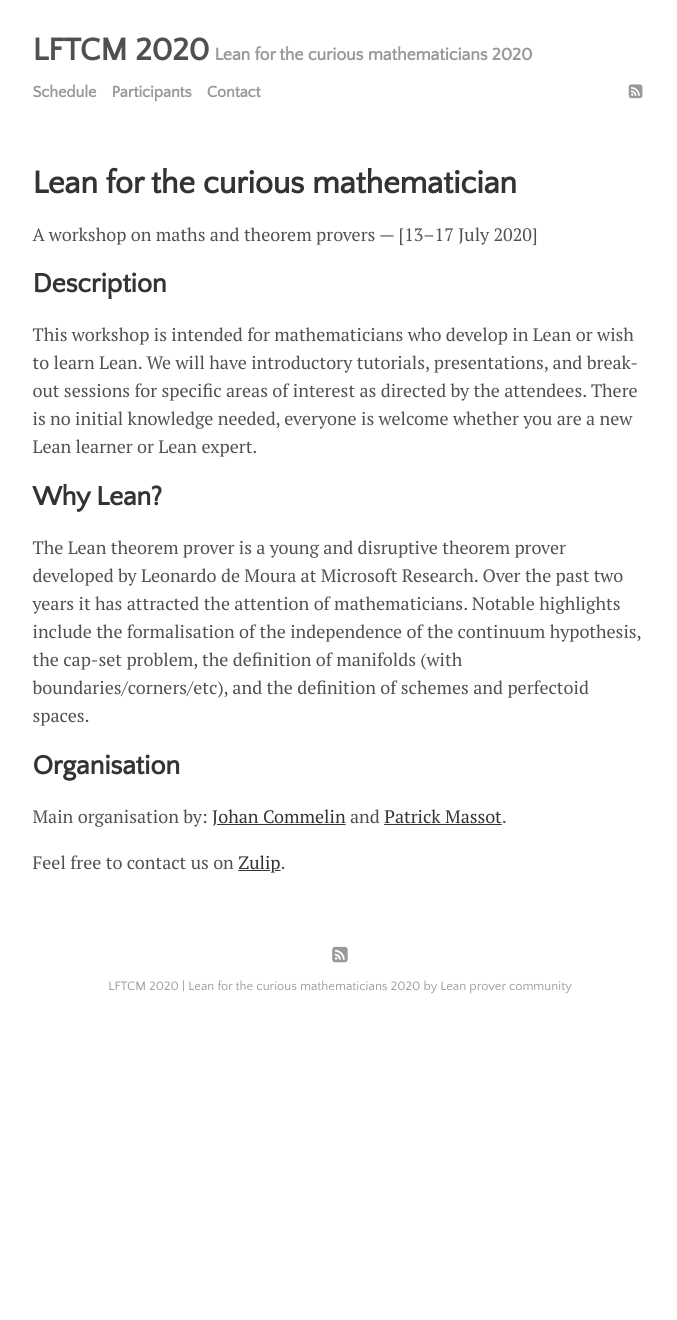
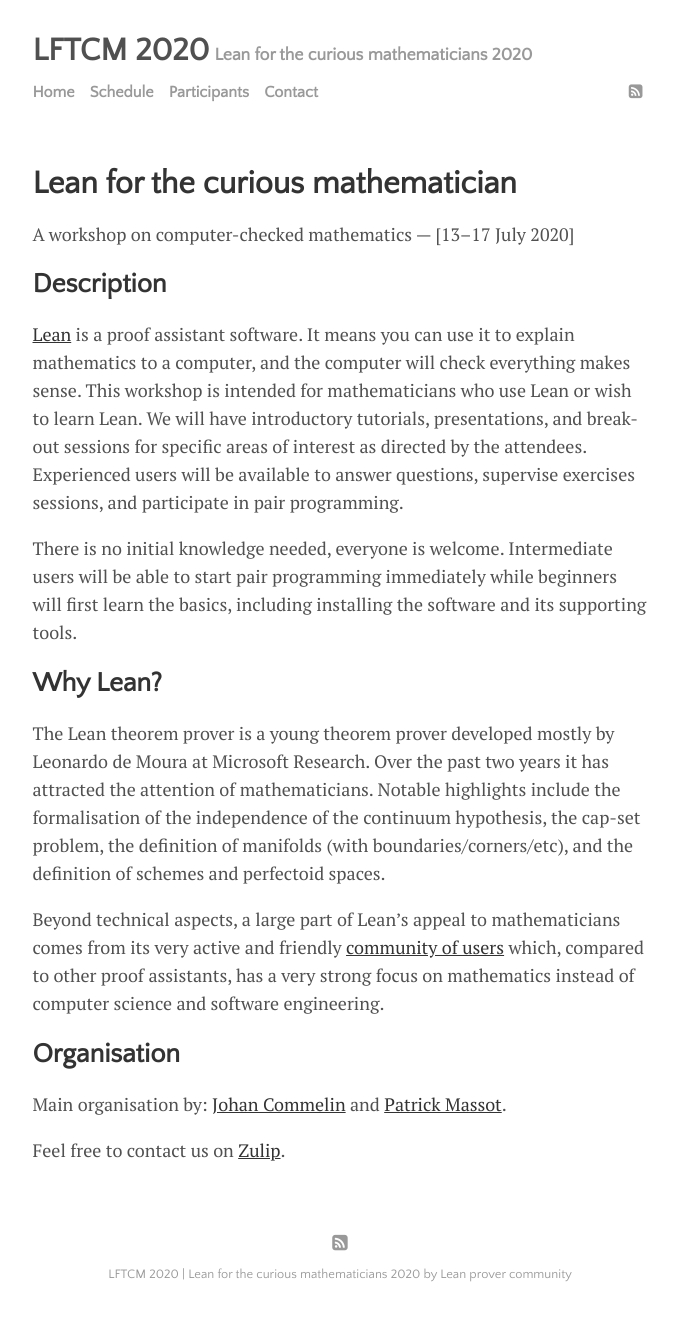
Before and after one commit to leanprover-community/lftcm2020, a Jekyll site: the page built from index.md, in a window 1280 px wide. Shown: the whole page, without its empty margins (300-977 px from the left). Built offline with Jekyll 4.4.1, drawn with Linux system fonts in a browser that asks for light colours; before the commit the page ends 1032 px from its top, so only the background shows below that.

Commit message:
Details on home page

```diff
--- a/_data/settings.yml
+++ b/_data/settings.yml
@@ -7,6 +7,7 @@
 google-ID: ''
 
 menu:
+- {name: 'Home', path: '', url: ''}
 - {name: 'Schedule', path: '', url: 'schedule.html'}
 - {name: 'Participants', path: '', url: 'participants.html'}
 - {name: 'Contact', path: '', url: 'contact.html'}
--- a/index.md
+++ b/index.md
@@ -5,24 +5,41 @@
 
 # Lean for the curious mathematician
 
-A workshop on maths and theorem provers — [13–17 July 2020]
+A workshop on computer-checked mathematics — [13–17 July 2020]
 
 ## Description
-This workshop is intended for mathematicians who develop in Lean or wish to learn Lean.
+
+[Lean](http://leanprover.github.io/) is a proof assistant software.
+It means you can use it to explain mathematics to a computer, and the
+computer will check everything makes sense.
+This workshop is intended for mathematicians who use Lean or wish to learn Lean.
 We will have introductory tutorials, presentations,
 and break-out sessions for specific areas of interest as directed by the attendees.
-There is no initial knowledge needed,
-everyone is welcome whether you are a new Lean learner or Lean expert.
+Experienced users will be available to answer questions, supervise
+exercises sessions, and participate in pair programming.
+
+There is no initial knowledge needed, everyone is welcome.
+Intermediate users will be able to start pair programming immediately
+while beginners will first learn the basics, including installing the
+software and its supporting tools.
 
 ## Why Lean?
-The Lean theorem prover is a young and disruptive theorem prover
-developed by Leonardo de Moura at Microsoft Research.
+
+The Lean theorem prover is a young theorem prover
+developed mostly by Leonardo de Moura at Microsoft Research.
 Over the past two years it has attracted the attention of mathematicians.
 Notable highlights include the formalisation of the independence of the continuum hypothesis,
 the cap-set problem, the definition of manifolds (with boundaries/corners/etc),
 and the definition of schemes and perfectoid spaces.
 
+Beyond technical aspects, a large part of Lean's appeal to
+mathematicians comes from its very active and friendly
+[community of users](http://leanprover-community.github.io/) which,
+compared to other proof assistants, has a very strong focus on
+mathematics instead of computer science and software engineering.
+
 ## Organisation
+
 Main organisation by:
 [Johan Commelin](https://math.commelin.net) and
 [Patrick Massot](https://www.imo.universite-paris-saclay.fr/~pmassot/en/).
```
